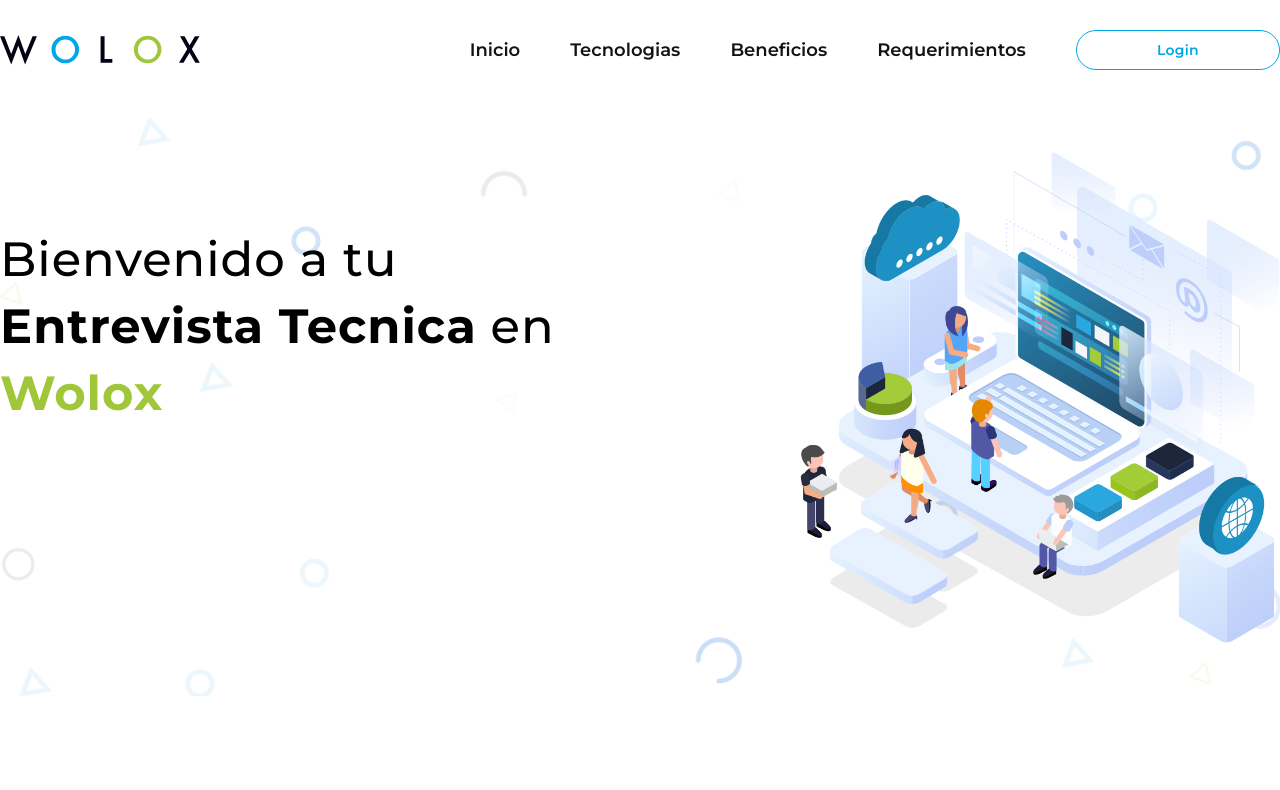
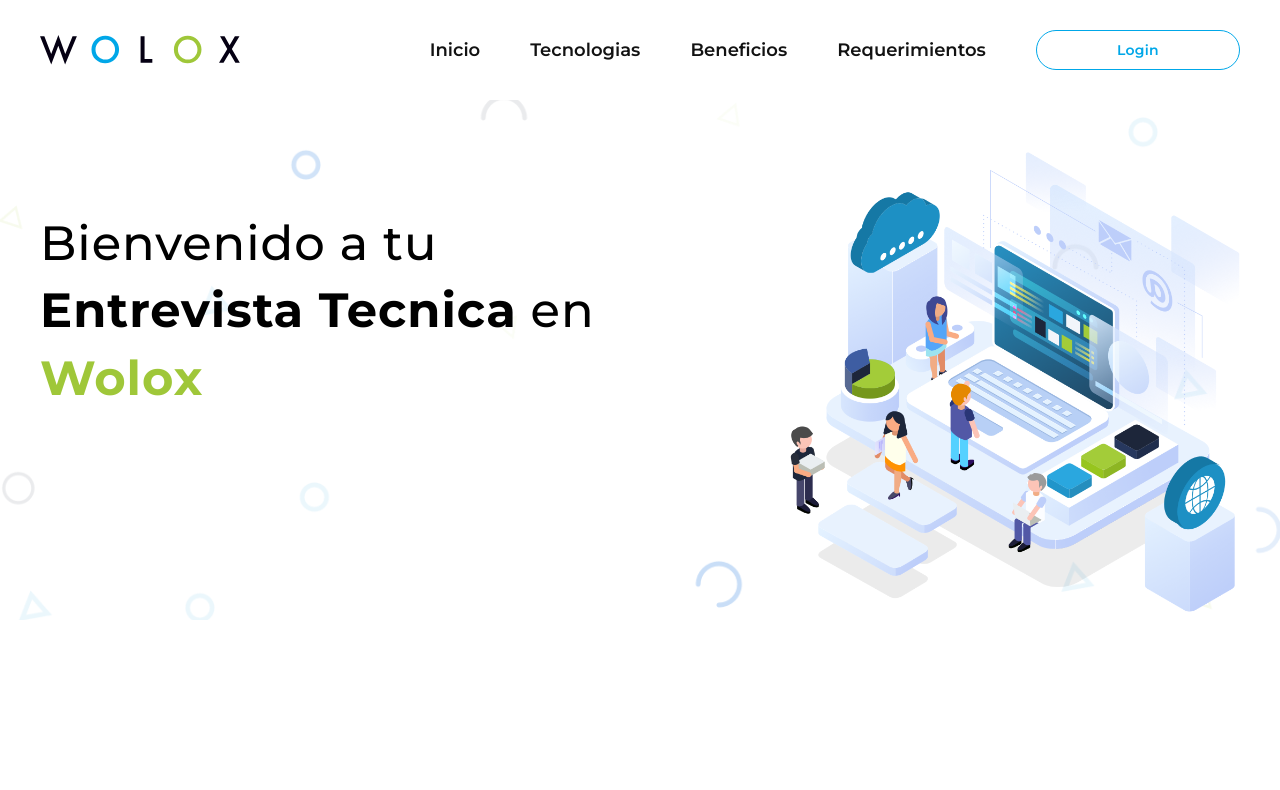
Before and after one commit to joaquinmiguens/wolox-interview, an Angular app: page / in a window 1280 px wide. Shown: the top 790 px of the page. Built offline with nearby package versions, Linux system fonts and the light colour scheme.

Commit message:
adjust max-width of container

```diff
--- a/src/scss/mixins.scss
+++ b/src/scss/mixins.scss
@@ -17,7 +17,7 @@
 }
 
 @mixin section-separation {
-  padding: 15vh 0;
+  padding: 15vh 0 0 0;
 }
 
 @mixin montserrat-style {
@@ -27,7 +27,7 @@
   line-height: 1.4;
 }
 @mixin container {
-  max-width: 1700px;
+  max-width: 1200px;
   margin: auto;
   overflow: hidden;
 }
```
